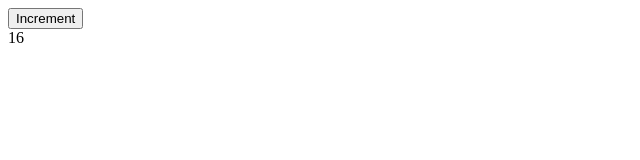
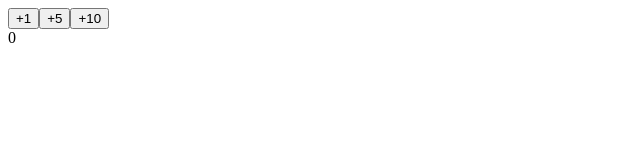
Before and after one commit to sxhinzvc/reactjs-playground, a React app: page / in a window 1280 px wide. Shown: the top 160 px of the page, without its empty margins (0-640 px from the left). Built offline with nearby package versions, Linux system fonts and the light colour scheme.

Commit message:
reuse Button component with different increments, using parameterized onClick function

```diff
--- a/src/components/App.tsx
+++ b/src/components/App.tsx
@@ -4,12 +4,14 @@ import Button from "./Button";
 import CounterDisplay from "./CounterDisplay";
 
 export default function App() {
-  const [counter, setCounter] = React.useState(16);
-  const incrementCounter = () => setCounter(counter+1);
+  const [counter, setCounter] = React.useState(0);
+  const incrementCounter = (incrementValue) => setCounter(counter+incrementValue);
 
   return (
     <div>
-      <Button handle={incrementCounter}/>
+      <Button handle={incrementCounter} increment={1} />
+      <Button handle={incrementCounter} increment={5} />
+      <Button handle={incrementCounter} increment={10} />
       <CounterDisplay value={counter}/>
     </div>
   );
--- a/src/components/Button.tsx
+++ b/src/components/Button.tsx
@@ -2,5 +2,6 @@ import * as React from "react";
 import * as ReactDOM from "react-dom";
 
 export default function Button(props) {
-  return <button onClick={props.handle}>Increment</button>;
+  const handleClick = () => props.handle(props.increment);
+  return <button onClick={handleClick}>+{props.increment}</button>;
 }
```
